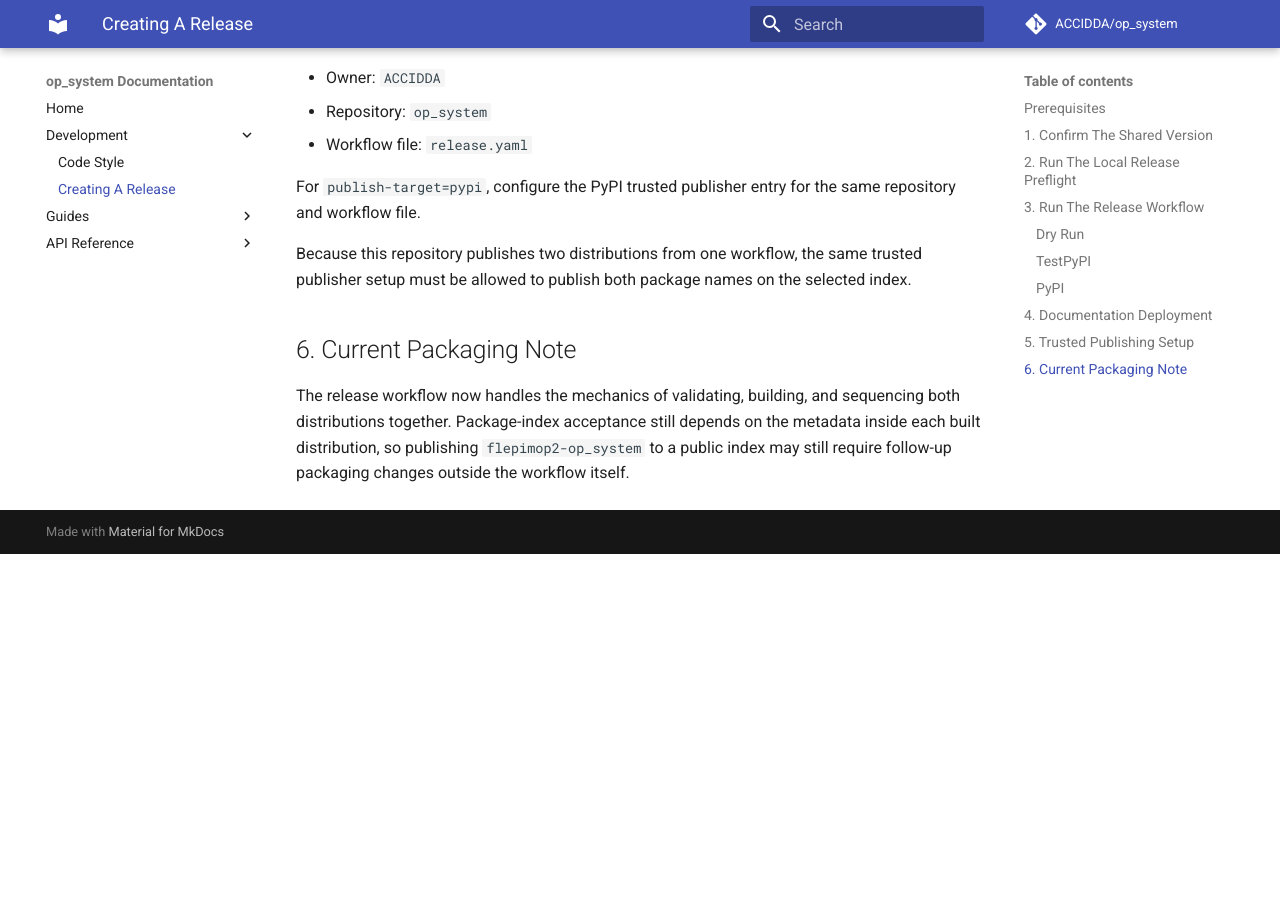
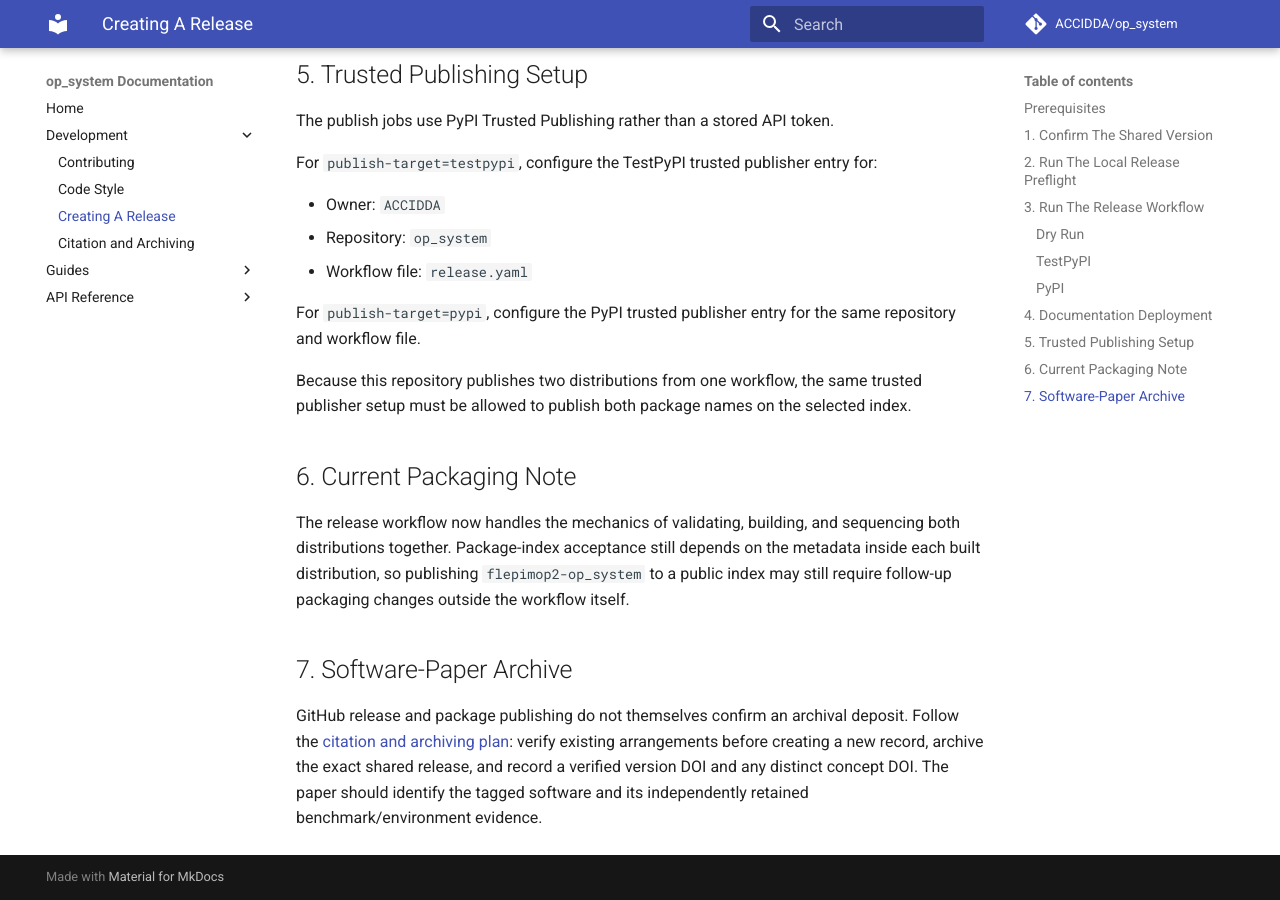
Before and after one commit to ACCIDDA/op_system, an MkDocs documentation site: the page built from docs/development/creating-a-release.md, in a window 1280 px wide and 900 px high, scrolled down 3303 px. Built offline with MkDocs 1.6.1 and Material for MkDocs 9.7.7, drawn with Linux system fonts in a browser that asks for light colours; comment, search, counter and statistics services are not loaded; the version menu is left out; before the commit the page ends 3857 px from its top, so only the background shows below that; some of the changed text lies outside the part shown.

Commit message:
Document verified release identifiers and software archive plan

````diff
--- a/docs/development/creating-a-release.md
+++ b/docs/development/creating-a-release.md
@@ -13,6 +13,8 @@
 - The release version has already been updated everywhere it is declared:
   - `pyproject.toml`
   - `flepimop2-op_system/pyproject.toml`
+- `CITATION.cff` has matching version, release date, and artifact URL, with
+  maintainer-reviewed attribution from the package metadata.
 - The `CHANGELOG.md` has a section for the new version.
 - Your local environment is synced with a supported Python version.
 - You have [GitHub's `gh` CLI](https://cli.github.com/) installed and authenticated if you plan to dispatch workflows from the command line.
@@ -40,7 +42,10 @@
 just release-validate
 ```
 
-That command does two things:
+That command performs these checks:
+
+- Validates CFF syntax and checks citation attribution, shared version, date,
+  and release URL against package metadata and the dated changelog.
 
 - Validates that the release version matches in:
   - `pyproject.toml`
@@ -132,3 +137,12 @@
 ## 6. Current Packaging Note
 
 The release workflow now handles the mechanics of validating, building, and sequencing both distributions together. Package-index acceptance still depends on the metadata inside each built distribution, so publishing `flepimop2-op_system` to a public index may still require follow-up packaging changes outside the workflow itself.
+
+## 7. Software-Paper Archive
+
+GitHub release and package publishing do not themselves confirm an archival
+deposit. Follow the [citation and archiving plan](citation-and-archiving.md):
+verify existing arrangements before creating a new record, archive the exact
+shared release, and record a verified version DOI and any distinct concept DOI.
+The paper should identify the tagged software and its independently retained
+benchmark/environment evidence.
--- a/mkdocs.yml
+++ b/mkdocs.yml
@@ -44,8 +44,10 @@
 nav:
   - Home: index.md
   - Development:
+      - Contributing: development/contributing.md
       - Code Style: development/code-style.md
       - Creating A Release: development/creating-a-release.md
+      - Citation and Archiving: development/citation-and-archiving.md
   - Guides:
       - Getting Started: guides/getting-started.md
       - Operator Metadata: guides/operators.md
````
Also changed, not shown: CHANGELOG.md (+8 -0 lines), docs/development/citation-and-archiving.md (added, +70 -0 lines).
